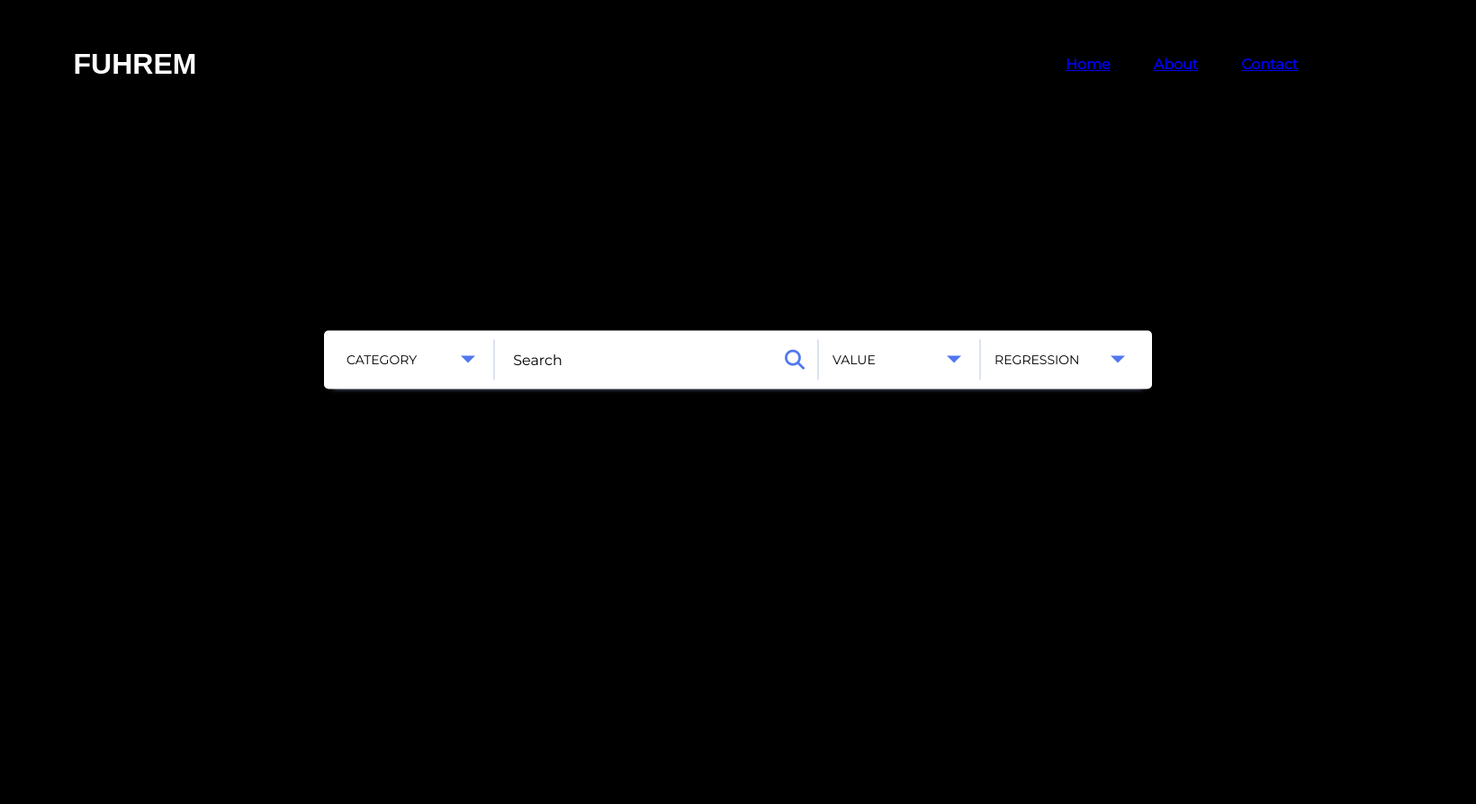
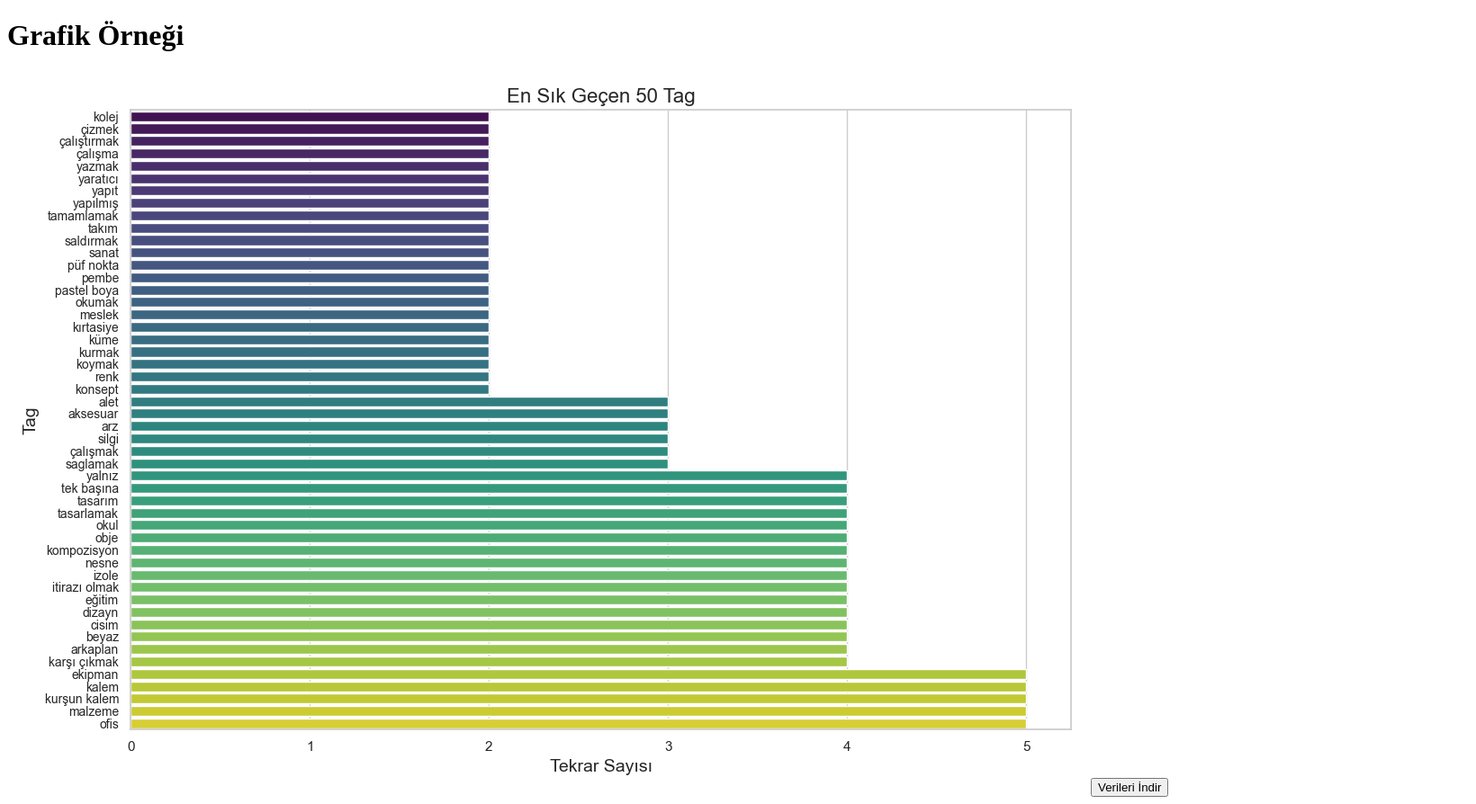
Before and after one commit to ferhattelman/fuhrem, a Django app: page /result/ in a window 1640 px wide. Shown: the whole page at 90% size. Before the commit the page ends 436 px from the top, so only its background shows below. Run offline with Django 4.2, Linux system fonts and the light colour scheme; some libraries are stand-ins or nearby versions; some web fonts are replaced.

Commit message:
grafik ekrana geliyor

```diff
--- a/home/app1/templates/resultPage.html
+++ b/home/app1/templates/resultPage.html
@@ -1,136 +1,14 @@
 <!DOCTYPE html>
 <html>
 <head>
-    {% load static %}
-    <link rel="stylesheet" href="{% static 'css/style.css' %}">
-    <link rel="stylesheet" href="{% static 'css/header.css' %}">
-    <link rel="stylesheet" href="{% static 'css/search.css' %}">
-    <link rel="stylesheet" href="{% static 'css/wrapper.css' %}">
-    <link href="https://fonts.cdnfonts.com/css/blanka" rel="stylesheet">
-    <script src="https://kit.fontawesome.com/b99e675b6e.js"></script>
-	<script src="https://code.jquery.com/jquery-3.7.0.min.js"></script>
-    <script>
-        let veri_turu;
-        let arama_sayisi;
-        let graphic;
-        $(document).ready(function(){
-          $("#btn").click(function(){
-            console.log(veri_turu+' '+arama_sayisi+' '+graphic);
-          });
-        });
-            $(document).ready(function(){
-                $("#df1").click(function(){
-                  $("#dd1 ul").addClass("active");
-                });
-
-                $("#dd1 ul li").click(function(){
-                  var text = $(this).text();
-                  $("#df1").text(text);
-                  $("#dd1 ul").removeClass("active");
-            $("#veri_turu").val(text);
-                });
-
-          $(document).on("click", function(event) {
-            if (!$(event.target).closest(".dropdown").length) {
-              $(".dropdown ul").removeClass("active");
-            }
-          });
-        });
-
-        $(document).ready(function() {
-          $("#df2").click(function(){
-                  $("#dd2 ul").addClass("active");
-                });
-
-                $("#dd2 ul li").click(function(){
-                  var text = $(this).text();
-                  $("#df2").text(text);
-                  $("#dd2 ul").removeClass("active");
-            $("#arama_sayisi").val(text);
-                });
-          $(document).on("click", function(event) {
-            if (!$(event.target).closest(".dropdown").length) {
-              $(".dropdown ul").removeClass("active");
-            }
-          });
-        });
-
-
-
-        $(document).ready(function() {
-          $("#df3").click(function(){
-                  $("#dd3 ul").addClass("active");
-                });
-
-                $("#dd3 ul li").click(function(){
-                  var text = $(this).text();
-                  $("#df3").text(text);
-                  $("#dd3 ul").removeClass("active");
-            graphic = text;
-
-                });
-          $(document).on("click", function(event) {
-            if (!$(event.target).closest(".dropdown").length) {
-              $(".dropdown ul").removeClass("active");
-            }
-          });
-        });
-
-    </script>
+  {% load static %}
+    <title>Grafik Örneği</title>
 </head>
 <body>
-    {% load static %}
-    <h1 class="h1">FUHREM</h1>
-    <ul class="menu-bar">
-        <li><a class="menu-link" href="{% url 'search' %}">Home</a></li>
-        <li><a class="menu-link" href="{% url 'about' %}">About</a></li>
-        <li><a class="menu-link" href="{% url 'contact' %}">Contact</a></li>
-    </ul>
-    <div class="wrapper">
-      <form method="post" action="{% url 'pwSearch' %}" class="search_field">
-        {% csrf_token %}
-        <div class="search_box">
-            <div id="dd1" class="dropdown">
-                <div id="df1" class="default_option">Category</div>
-                <ul>
-                  <li>Photo</li>
-                  <li>Vector</li>
-                  <li>Illustration</li>
-                  <li>Video</li>
-                  <li>Editorial Image</li>
-                  <li>Editorial Video</li>
-                </ul>
-            </div>
+  {% load static %}
+    <h1>Grafik Örneği</h1>
+    <img src="{% static 'images/grafik.png' %}" alt="Oluşturulan Grafik">
+    <button type="submit">Verileri İndir</button>
 
-
-            <div class="search_field">
-              <input type="hidden" name="veri_turu" id="veri_turu">
-              <input type="hidden" name="arama_sayisi" id="arama_sayisi">
-              <input type="text" name="input_degeri" class="input" placeholder="Search">
-              <button id="btn" class="fas fa-search"></button>
-            </div>
-
-            <div id="dd2" class="dropdown">
-                <div id="df2" class="default_option">Value</div>
-                  <ul>
-                  <li>10</li>
-                  <li>25</li>
-                  <li>50</li>
-                  <li>100</li>
-                  <li>250</li>
-                  <li>500</li>
-                  <li>1000</li>
-                </ul>
-            </div>
-            <div id="dd3" class="dropdown lastop">
-                <div id="df3" class="default_option">Regression</div>
-                <ul>
-                  <li>Linner</li>
-                  <li>Logistics</li>
-                </ul>
-            </div>
-        </div>
-      </form>
-    </div>
 </body>
 </html>
--- a/home/app1/views.py
+++ b/home/app1/views.py
@@ -1,7 +1,17 @@
 from django.shortcuts import render
 from django.http import HttpResponse
+import openpyxl
 import pandas as pd
 from django.db import connection
+import sqlite3
+from datetime import datetime
+from playwright.sync_api import sync_playwright
+from bs4 import BeautifulSoup
+import os
+import matplotlib.pyplot as plt
+import matplotlib
+import seaborn as sns
+matplotlib.use('Agg')
 # Create your views here.
 
 def HomePage(request):
@@ -24,8 +34,6 @@ def LoadingPage(request):
 
 
 def getTitle ():
-    import sqlite3
-
     conn = sqlite3.connect('db.sqlite3')
     cursor = conn.cursor()
     cursor.execute("SELECT title FROM app1_search_data GROUP BY title ORDER BY COUNT(title) DESC LIMIT 1;")
@@ -33,10 +41,7 @@ def getTitle ():
     conn.close()
     return value
 
-
 def getTags ():
-    import sqlite3
-
     conn = sqlite3.connect('db.sqlite3')
     cursor = conn.cursor()
     cursor.execute("SELECT tag,COUNT(tag) FROM app1_search_data GROUP BY tag ORDER BY COUNT(tag) DESC LIMIT 50;")
@@ -44,10 +49,7 @@ def getTags ():
     conn.close()
     return value
 
-
 def addToDatabase (veri_turu, value, title,  tags, arama_sayisi):
-    import sqlite3
-    from datetime import datetime
     conn = sqlite3.connect('db.sqlite3')
     cursor = conn.cursor()
     add_command = """INSERT INTO app1_search_history (image_type, value, title, tags, search_amount, datetime) VALUES (?, ?, ?, ?, ?, ?);"""
@@ -57,6 +59,36 @@ def addToDatabase (veri_turu, value, title,  tags, arama_sayisi):
     conn.commit()
     conn.close()
 
+def grafikEkrana():
+    print(3)
+    #SQLite veritabanına bağlan
+    conn = sqlite3.connect('db.sqlite3')
+    cursor = conn.cursor()
+
+    #Veriyi çek
+    cursor.execute("SELECT tag, COUNT(tag) AS tekrar_sayisi FROM app1_search_data GROUP BY tag ORDER BY tekrar_sayisi DESC LIMIT 50")
+    data = cursor.fetchall()
+
+    #Veriyi pandas DataFrame'e dönüştür
+    df = pd.DataFrame(data, columns=['Tag', 'Tekrar Sayısı'])
+
+    #Veriyi tekrar sayısına göre azdan çoğa doğru sırala
+    df_sorted = df.sort_values(by='Tekrar Sayısı')
+
+    #Seaborn ile çubuk grafiği çiz
+    plt.figure(figsize=(12, 8))
+    sns.set(style='whitegrid')  # Arka plan stili
+    barplot = sns.barplot(data=df_sorted, x='Tekrar Sayısı', y='Tag', palette='viridis')  # Renk paleti 'viridis'
+    plt.xlabel('Tekrar Sayısı', fontsize=14)
+    plt.ylabel('Tag', fontsize=14)
+    plt.title('En Sık Geçen 50 Tag', fontsize=16)
+    plt.xticks(rotation=0)
+    plt.yticks(fontsize=10)
+    plt.tight_layout()
+    file_path = 'app1/static/images/grafik.png'
+    if os.path.exists(file_path):
+        os.remove(file_path)
+    plt.savefig(file_path)
 
 def pwSearch(request):
     try:
@@ -66,10 +98,6 @@ def pwSearch(request):
             arama_sayisi = int(request.POST.get('arama_sayisi'))
             input_degeri = request.POST.get('input_degeri').lower()
 
-        from playwright.sync_api import sync_playwright
-        from bs4 import BeautifulSoup
-        import sqlite3
-
         # veri tabanı bağlantısı ve veri tabanı komutları
         conn = sqlite3.connect('db.sqlite3')
         cursor = conn.cursor()
@@ -78,7 +106,7 @@ def pwSearch(request):
         add_command = """INSERT INTO app1_search_data (tag, title) VALUES (?, ?);"""
 
         with sync_playwright() as p:
-            browser = p.chromium.launch()
+            browser = p.chromium.launch(headless=False)
             context = browser.new_context()
             context.grant_permissions(['clipboard-read'])
             web_site = "https://www.shutterstock.com"
@@ -152,7 +180,45 @@ def pwSearch(request):
             title = getTitle()[0] if getTitle() else None
             tags_list = getTags()
             tags_str = ', '.join([tag[0] for tag in tags_list])
+            print(1)
             addToDatabase(veri_turu, input_degeri, title, tags_str, arama_sayisi)
-        return HttpResponse("pwSearch fonksiyonu çalıştı!")
+            print(2)
+            grafikEkrana()
+        return render(request, 'resultPage.html')
     except:
         return HttpResponse("pwSearch fonksiyonu hata verdi!")
+
+def indirview(request):
+    # Yeni dosya adı oluşturma
+    timestamp = datetime.datetime.now().strftime("%Y%m%d%H.%M.%S")
+    xlsx_filename = f"veriler_{timestamp}.xlsx"
+
+    # SQLite veritabanına bağlan
+    conn = sqlite3.connect('db.sqlite3')
+    cursor = conn.cursor()
+
+    # Verileri çek
+    cursor.execute("SELECT tag, COUNT(tag) AS tekrar_sayisi FROM app1_search_data GROUP BY tag ORDER BY tekrar_sayisi DESC LIMIT 50")
+    rows = cursor.fetchall()
+
+    # Workbook oluştur
+    workbook = openpyxl.Workbook()
+    sheet = workbook.active
+
+    # Başlıkları yaz
+    sheet.append(["Başliklar", "Tekrar Sayilari"])
+
+    # Verileri yaz
+    for tagler, tekrar_sayisi in rows:
+        sheet.append([tagler, tekrar_sayisi])
+
+    # Dosyayı kaydet
+    workbook.save(xlsx_filename)
+
+    # Bağlantıyı kapat
+    conn.close()
+
+    response = HttpResponse(open(xlsx_filename, 'rb').read(), content_type='application/vnd.openxmlformats-officedocument.spreadsheetml.sheet')
+    response['Content-Disposition'] = f'attachment; filename={xlsx_filename}'
+
+    return response
```
Also changed, not shown: home/app1/static/images/grafik.png (added), home/db.sqlite3.
